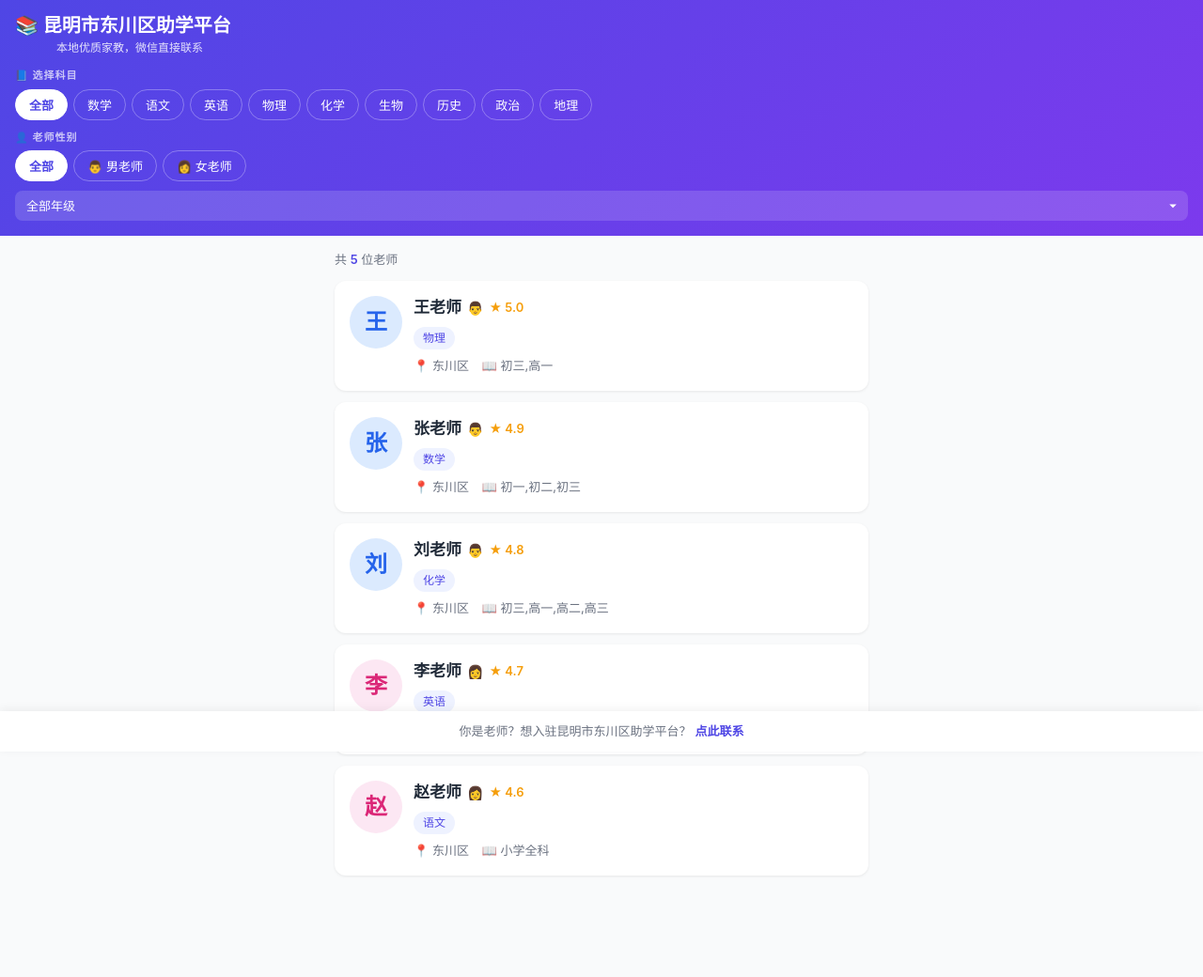
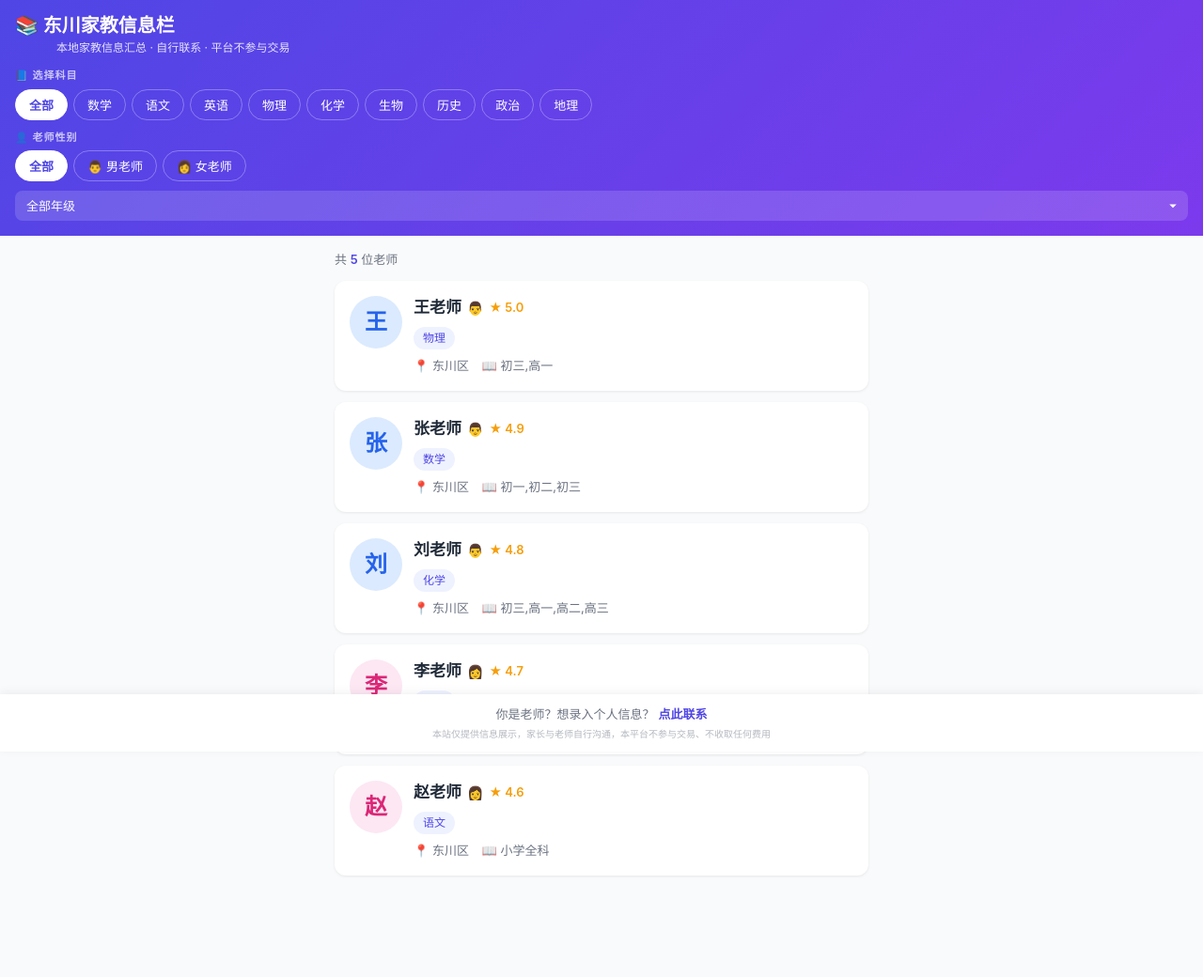
Before and after one commit to Harry-985/dongchuan-tutoring, a Flask app: page / in a window 1280 px wide. Shown: the whole page at 94% size. Run offline with Flask 3, Linux system fonts and the light colour scheme; data comes from the database, SQL or seed files in the repository.

Commit message:
fix: 合规整改 - 改名东川家教信息栏，加免责声明，去平台化

```diff
--- a/app.py
+++ b/app.py
@@ -1,4 +1,4 @@
-"""本地家教中介平台 - MVP"""
+"东川家教信息栏"
 import sqlite3
 import os
 from flask import Flask, render_template, request, redirect, jsonify, session
--- a/templates/admin.html
+++ b/templates/admin.html
@@ -3,7 +3,7 @@
 <head>
     <meta charset="UTF-8">
     <meta name="viewport" content="width=device-width, initial-scale=1.0">
-    <title>后台管理 - 昆明市东川区助学平台</title>
+    <title>后台管理 - 东川家教信息栏</title>
     <style>
         * { margin:0; padding:0; box-sizing:border-box; }
         body {
--- a/templates/detail.html
+++ b/templates/detail.html
@@ -3,7 +3,7 @@
 <head>
     <meta charset="UTF-8">
     <meta name="viewport" content="width=device-width, initial-scale=1.0">
-    <title>{{ teacher.name }} - 昆明市东川区助学平台</title>
+    <title>{{ teacher.name }} - 东川家教信息栏</title>
     <style>
         :root {
             --primary: #4F46E5;
--- a/templates/home.html
+++ b/templates/home.html
@@ -3,7 +3,7 @@
 <head>
     <meta charset="UTF-8">
     <meta name="viewport" content="width=device-width, initial-scale=1.0">
-    <title>昆明市东川区助学平台</title>
+    <title>东川家教信息栏</title>
     <style>
         :root {
             --primary: #4F46E5;
@@ -175,8 +175,8 @@
 </head>
 <body>
     <header>
-        <h1>📚 昆明市东川区助学平台</h1>
-        <p class="subtitle">本地优质家教，微信直接联系</p>
+        <h1>📚 东川家教信息栏</h1>
+        <p class="subtitle">本地家教信息汇总 · 自行联系 · 平台不参与交易</p>
         <!-- 科目分类按钮 -->
         <div class="filter-section">
             <div class="filter-label">📘 选择科目</div>
@@ -256,7 +256,8 @@
     </div>
 
     <div class="contact-bar">
-        你是老师？想入驻昆明市东川区助学平台？<a href="javascript:void(0)" onclick="alert('请联系管理员微信：A2092006305')">点此联系</a>
+        你是老师？想录入个人信息？<a href="javascript:void(0)" onclick="alert('请联系管理员微信：A2092006305')">点此联系</a>
+        <div style="font-size:10px;opacity:0.5;margin-top:4px;line-height:1.4;">本站仅提供信息展示，家长与老师自行沟通，本平台不参与交易、不收取任何费用</div>
     </div>
 
     <script>
--- a/templates/login.html
+++ b/templates/login.html
@@ -3,7 +3,7 @@
 <head>
     <meta charset="UTF-8">
     <meta name="viewport" content="width=device-width, initial-scale=1.0">
-    <title>管理员登录 - 昆明市东川区助学平台</title>
+    <title>管理员登录 - 东川家教信息栏</title>
     <style>
         * { margin:0; padding:0; box-sizing:border-box; }
         body {
```
Also changed, not shown: flyer.html (+26 -21 lines).
